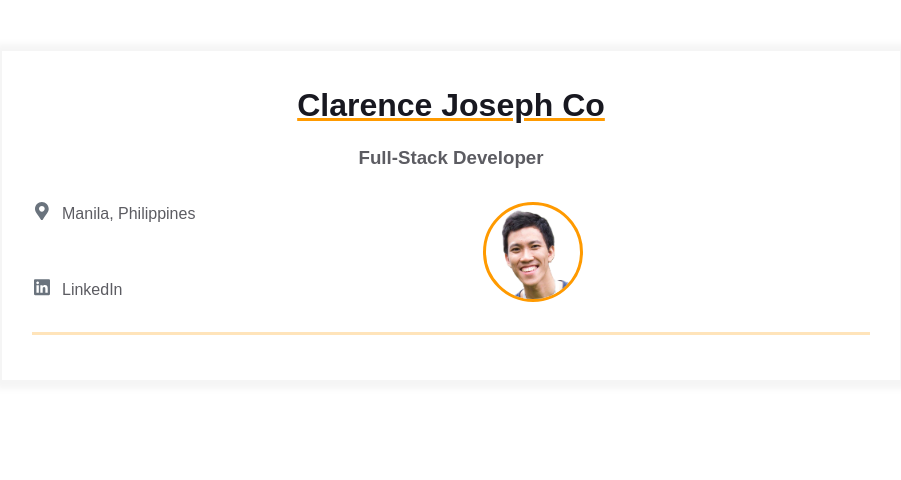
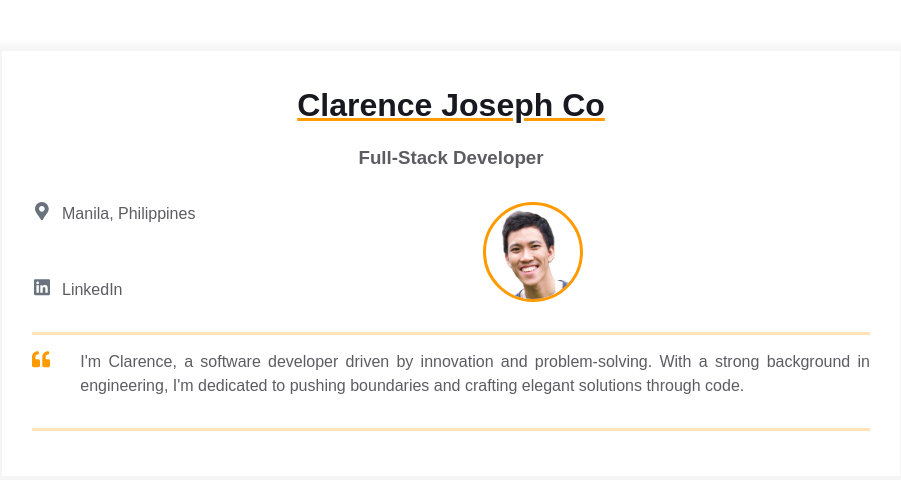
Before and after one commit to cjuc05/homepage, a plain HTML site: page index.html in a window 1280 px wide. Shown: the whole page, without its empty margins (189-1090 px from the left). Drawn offline with Linux system fonts and the light colour scheme.

Commit message:
Added self description

```diff
--- a/index.html
+++ b/index.html
@@ -45,6 +45,8 @@
                         </div>
                         <span>LinkedIn</span>
                       </a>
+
+
                 </div>
 
                 <div class="contact-info__block contact-info__block--center">
@@ -52,10 +54,36 @@
                 </div>
 
                 <div class="contact-info__block"></div>
+
+              </div>
+            </div>
+
+          </div>
+          <div class="container">
+            <div class="resume__block">
+              <div class="intro">
+                <div class="intro__icon-wrapper">
+                  <svg class="intro__icon" xmlns="http://www.w3.org/2000/svg" viewBox="0 0 512 512">
+                    <path
+                      d="M464 256h-80v-64c0-35.3 28.7-64 64-64h8c13.3 0 24-10.7
+                      24-24V56c0-13.3-10.7-24-24-24h-8c-88.4 0-160 71.6-160 160v240c0
+                      26.5 21.5 48 48 48h128c26.5 0 48-21.5
+                      48-48V304c0-26.5-21.5-48-48-48zm-288 0H96v-64c0-35.3 28.7-64
+                      64-64h8c13.3 0 24-10.7 24-24V56c0-13.3-10.7-24-24-24h-8C71.6 32 0
+                      103.6 0 192v240c0 26.5 21.5 48 48 48h128c26.5 0
+                      48-21.5 48-48V304c0-26.5-21.5-48-48-48z"
+                    ></path>
+                  </svg>
+                </div>
+                <p class="intro_text">I'm Clarence, a software developer driven by innovation and
+                  problem-solving. With a strong background in engineering,
+                  I'm dedicated to pushing boundaries and crafting elegant
+                  solutions through code.</p>
               </div>
             </div>
           </div>
         </div>
+
       </main>
 
   </body>
```
